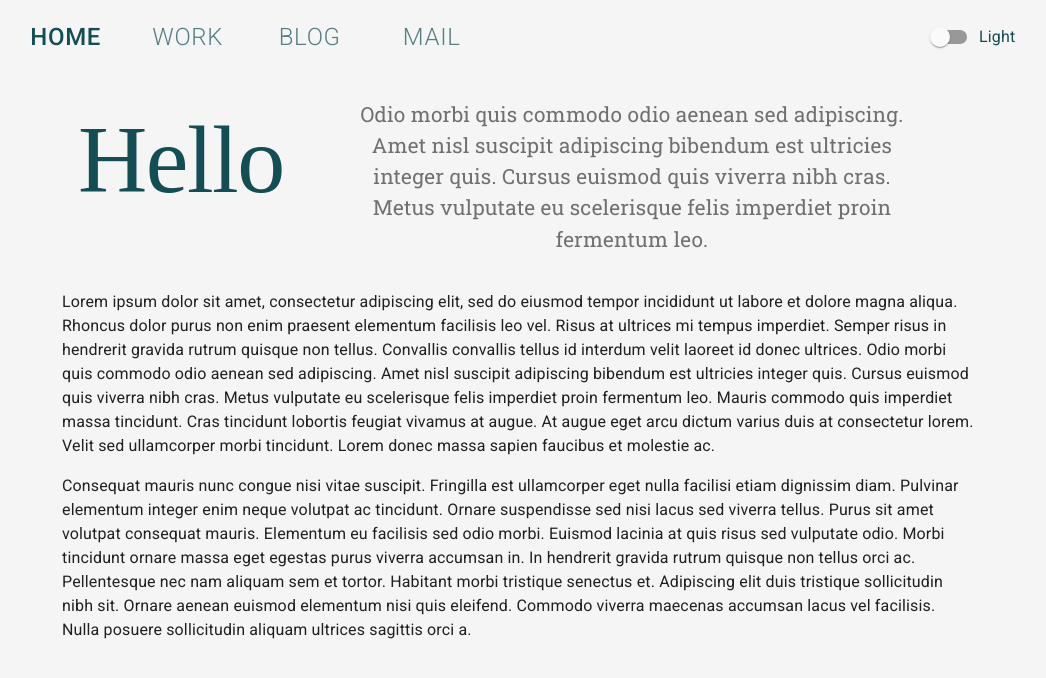
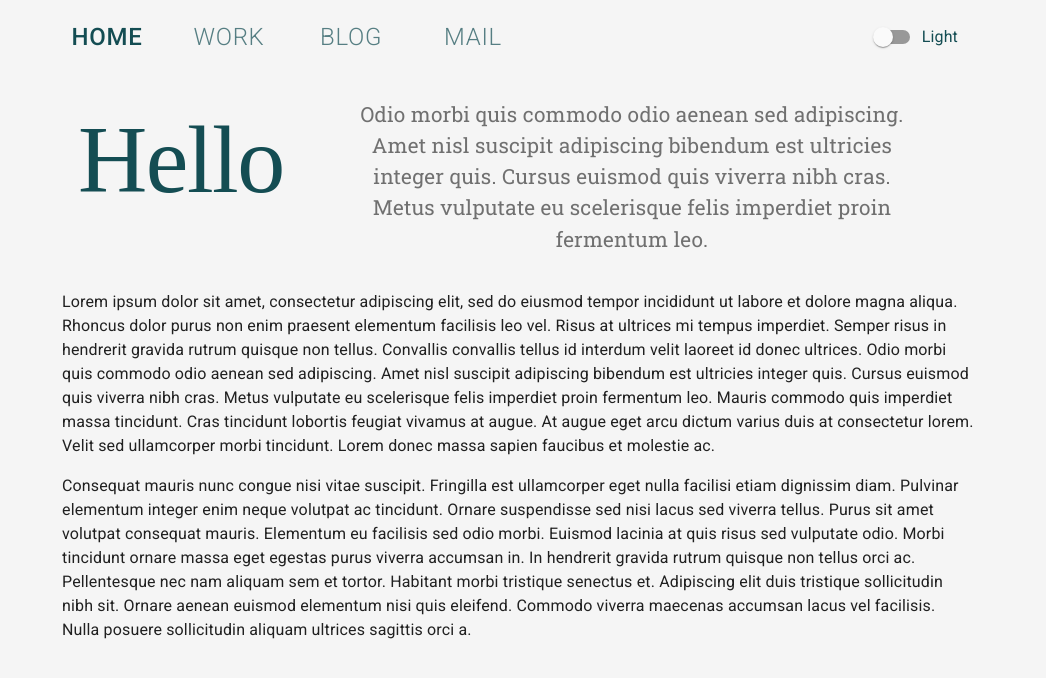
Before and after one commit to stevendelro/Portfolio, a Next.js app: page / in a window 1280 px wide. Shown: the top 678 px of the page, without its empty margins (122-1168 px from the left). Built offline with nearby package versions, Linux system fonts and the light colour scheme; a web font is replaced by a local one.

Commit message:
refactored appbar menu to be scrn width responsive

```diff
--- a/components/layout/Menu.js
+++ b/components/layout/Menu.js
@@ -1,8 +1,8 @@
 import { useRouter } from 'next/router'
 import { useState } from 'react'
+import Tab from '@material-ui/core/Tab'
+import Tabs from '@material-ui/core/Tabs'
 import { makeStyles, withStyles } from '@material-ui/core/styles'
-import Tabs from '@material-ui/core/Tabs'
-import Tab from '@material-ui/core/Tab'
 
 function a11yProps(tabIndex) {
   return {
@@ -21,6 +21,7 @@ const MyTab = withStyles(theme => ({
   root: {
     minWidth: 90,
     textTransform: 'none',
+    fontSize: theme.typography.pxToRem(23),
     fontWeight: theme.typography.fontWeightLight,
     margin: theme.spacing(0, 4),
     [theme.breakpoints.down('lg')]: {
@@ -45,9 +46,11 @@ const MyTab = withStyles(theme => ({
       opacity: 1,
     },
     '&$selected': {
-
-
       fontWeight: theme.typography.fontWeightMedium,
+      fontSize: theme.typography.pxToRem(24),
+      [theme.breakpoints.only('sm')]: {
+        fontSize: theme.typography.pxToRem(21)
+      }
     },
     '&:focus': {
       color:
@@ -60,9 +63,19 @@ const MyTab = withStyles(theme => ({
 }))(props => <Tab disableRipple {...props} />)
 
 const useStyles = makeStyles(theme => ({
+  firstTab: {
+    marginLeft: 0, // No left margin to align menu with container
+    [theme.breakpoints.down('sm')]: {
+      fontSize: '1.2rem',
+    },
+    '& > span': {
+      transition: 'all .2s ease-in-out',
+      '&:hover': { transform: 'scale(1.1)' },
+    },
+  },
   tab: {
     fontSize: '1.5rem',
-    [theme.breakpoints.down('md')]: {
+    [theme.breakpoints.down('sm')]: {
       fontSize: '1.2rem',
     },
     '& > span': {
@@ -95,7 +108,7 @@ export default function Menu() {
       <MyTab
         key={index}
         component='a'
-        className={classes.tab}
+        className={index === 0 ? classes.firstTab : classes.tab}
         label={label}
         onClick={event => {
           event.preventDefault()
@@ -105,8 +118,9 @@ export default function Menu() {
       />
     )
   }
+
   return (
-    <section id='MenuTabs'>
+    <section id='Menu'>
       <MyTabs
         orientation='horizontal'
         value={activeTabIndex}
--- a/components/layout/MobileNav.js
+++ b/components/layout/MobileNav.js
@@ -12,14 +12,14 @@ import WbIncandescentOutlinedIcon from '@material-ui/icons/WbIncandescentOutline
 import WbIncandescentIcon from '@material-ui/icons/WbIncandescent'
 
 const useStyles = makeStyles({
-  root: {
+  MobileNav__root: {
     width: '100vw',
     top: 'auto',
     bottom: 0,
   },
 })
 
-// Custom bottom nav button styles to make darkMode look how I want.
+// Custom bottom nav button styles to accomodate darkMode styles
 const MyBottomNavAction = withStyles(theme => ({
   root: {
     transition: theme.transitions.create(['color', 'padding-top'], {
@@ -124,7 +124,7 @@ export default function MobileNav({ darkMode, setDarkMode }) {
 
   return (
     <nav id='MobileNav'>
-      <AppBar className={classes.root} position='fixed'>
+      <AppBar className={classes.MobileNav__root} position='fixed'>
         <BottomNavigation
           value={activeTabIndex}
           onChange={(event, selectedOption) => {
--- a/components/layout/MyAppBar.js
+++ b/components/layout/MyAppBar.js
@@ -1,37 +1,34 @@
 import { cloneElement } from 'react'
+import Box from '@material-ui/core/Box'
+import Grid from '@material-ui/core/Grid'
+import Slide from '@material-ui/core/Slide'
+import AppBar from '@material-ui/core/AppBar'
+import Switch from '@material-ui/core/Switch'
+import Toolbar from '@material-ui/core/Toolbar'
+import FormGroup from '@material-ui/core/FormGroup'
+import Container from '@material-ui/core/Container'
+import FormControlLabel from '@material-ui/core/FormControlLabel'
+import useScrollTrigger from '@material-ui/core/useScrollTrigger'
 import { makeStyles } from '@material-ui/core/styles'
-import AppBar from '@material-ui/core/AppBar'
-import Toolbar from '@material-ui/core/Toolbar'
-import Slide from '@material-ui/core/Slide'
-import Box from '@material-ui/core/Box'
-import Switch from '@material-ui/core/Switch'
-import useScrollTrigger from '@material-ui/core/useScrollTrigger'
-import FormControlLabel from '@material-ui/core/FormControlLabel'
-import FormGroup from '@material-ui/core/FormGroup'
-import Grid from '@material-ui/core/Grid'
 import NavCrumbs from './NavCrumbs'
 import Menu from './Menu'
 
 const useStyles = makeStyles(theme => ({
-  root: {
+  MyAppBar__root: {
     flexGrow: 1,
   },
-  appBar: {
+  MyAppBar__appBar: {
     backgroundColor:
       theme.palette.type === 'dark'
         ? theme.palette.common.defaultDarkBackground
         : theme.palette.common.defaultLightBackground,
   },
-  menuButton: {
-    marginRight: theme.spacing(2),
-    color: theme.palette.primary.main,
-  },
-  navCrumbsContainer: {
+  MyAppBar__crumbs: {
     [theme.breakpoints.down(740)]: {
       display: 'none',
     },
   },
-  toggleLabel: {
+  MyAppBar__darkModeSwitch: {
     color:
       theme.palette.type === 'dark'
         ? theme.palette.secondary.main
@@ -39,21 +36,21 @@ const useStyles = makeStyles(theme => ({
   },
 }))
 
-// AppBar will cast a box shadow when content scrolls under it
+// AppBar will cast a Container shadow when content scrolls under it
 function ElevationScroll({ children }) {
-  const trigger = useScrollTrigger({
+  const elevationScrollTrigger = useScrollTrigger({
     disableHysteresis: true,
     threshold: 0,
   })
   return cloneElement(children, {
-    elevation: trigger ? 4 : 0,
+    elevation: elevationScrollTrigger ? 4 : 0,
   })
 }
 
 export default function MenuAppBar(props) {
   const { darkMode, setDarkMode } = props
   const classes = useStyles()
-  const showScrolltrigger = useScrollTrigger({
+  const crumbScrollTrigger = useScrollTrigger({
     disableHysteresis: true,
     threshold: 100,
   })
@@ -62,16 +59,11 @@ export default function MenuAppBar(props) {
     setDarkMode(event.target.checked)
   }
   return (
-    <nav id='MyAppBar' className={classes.root}>
+    <nav id='MyAppBar' className={classes.MyAppBar__root}>
       <ElevationScroll {...props}>
-        <AppBar className={classes.appBar} position='fixed'>
-          <Toolbar>
-            <Grid
-              container
-              direction='row'
-              justify='center'
-              alignItems='center'>
-              <Grid item sm={12} lg={10} xl={8}>
+        <AppBar className={classes.MyAppBar__appBar} position='fixed'>
+          <Container maxWidth='md'>
+            <Toolbar disableGutters>
               <Grid
                 container
                 direction='row'
@@ -80,10 +72,10 @@ export default function MenuAppBar(props) {
                 <Box maxWidth='fit-content'>
                   <Menu />
                 </Box>
-                  <Box className={classes.navCrumbsContainer}>
+                <Box className={classes.MyAppBar__crumbs}>
                   <Slide
                     direction='down'
-                      in={showScrolltrigger}
+                    in={crumbScrollTrigger}
                     mountOnEnter
                     unmountOnExit>
                     <Box>
@@ -93,7 +85,7 @@ export default function MenuAppBar(props) {
                 </Box>
                 <FormGroup>
                   <FormControlLabel
-                      className={classes.toggleLabel}
+                    className={classes.MyAppBar__darkModeSwitch}
                     control={
                       <Switch
                         checked={darkMode}
@@ -105,9 +97,8 @@ export default function MenuAppBar(props) {
                   />
                 </FormGroup>
               </Grid>
-              </Grid>
-            </Grid>
             </Toolbar>
+          </Container>
         </AppBar>
       </ElevationScroll>
     </nav>
--- a/components/layout/MyFooter.js
+++ b/components/layout/MyFooter.js
@@ -3,16 +3,13 @@ import Grid from '@material-ui/core/Grid'
 import Hidden from '@material-ui/core/Hidden'
 import Typography from '@material-ui/core/Typography'
 import { makeStyles } from '@material-ui/core/styles'
-import Logo from '../layout/Logo'
+import Logo from '../Logo'
 
 const useStyles = makeStyles(theme => ({
-  rootFooter: {
+  Footer__root: {
     flexGrow: 1,
   },
-  menuButton: {
-    marginRight: theme.spacing(2),
-  },
-  appBar: {
+  Footer__appBar: {
     top: 'auto',
     bottom: 0,
     color:
@@ -28,30 +25,26 @@ const useStyles = makeStyles(theme => ({
       padding: theme.spacing(10, 0, 10, 0),
     },
   },
-  text: {
+  Footer__nameAndDate: {
     paddingTop: theme.spacing(1)
   },
-  title: {
-    // flexGrow: 1,
-    alignSelf: 'flex-end',
-  },
-  mobileNavSpacer: {
+  Footer__spacer: {
     height: 56,
   },
 }))
 
-export default function MyFooter({ scrollTrigger }) {
+export default function MyFooter() {
   const classes = useStyles()
   return (
-    <footer className={classes.rootFooter}>
-      <AppBar position='static' elevation={0} className={classes.appBar}>
+    <footer className={classes.Footer__root}>
+      <AppBar position='static' elevation={0} className={classes.Footer__appBar}>
         {/* LOGO */}
         <Grid container direction='column' justify='center' alignItems='center'>
           <Grid item>
             <Logo />
           </Grid>
           {/* NAME AND DATE */}
-          <Grid className={classes.text} item>
+          <Grid className={classes.Footer__nameAndDate} item>
             <Typography variant='overline'>Steven Del Rosario</Typography>
             <Typography variant='overline'>
               {' '}
@@ -60,8 +53,9 @@ export default function MyFooter({ scrollTrigger }) {
           </Grid>
         </Grid>
       </AppBar>
+      {/* EMPTY DIV FOR SPACER */}
       <Hidden smUp>
-        <div className={classes.mobileNavSpacer} />
+        <div className={classes.Footer__spacer} />
       </Hidden>
     </footer>
   )
--- a/components/layout/NavCrumbs.js
+++ b/components/layout/NavCrumbs.js
@@ -7,7 +7,7 @@ import MuiLink from '../MuiLink'
 import { removeDashesAndUppercaseFirstLetter, truncate } from './utils/index'
 
 const useStyles = makeStyles(theme => ({
-  links: {
+  NavCrumbs__crumbLink: {
     '&:hover': {
       textDecoration: 'none',
       color:
@@ -36,7 +36,7 @@ export default function NavBreadCrumbs() {
     const lowerCased = string.toLowerCase()
     return (
       <MuiLink
-        className={classes.links}
+        className={classes.NavCrumbs__crumbLink}
         color={darkMode === 'light' ? 'primary' : 'secondary'}
         href={`/${lowerCased === 'home' ? '' : lowerCased}`}>
         <Typography variant='caption' display='block'>
```
Also changed, not shown: components/Logo.js (renamed from components/layout/Logo.js). Lines whose indentation alone changed are shown as unchanged.
